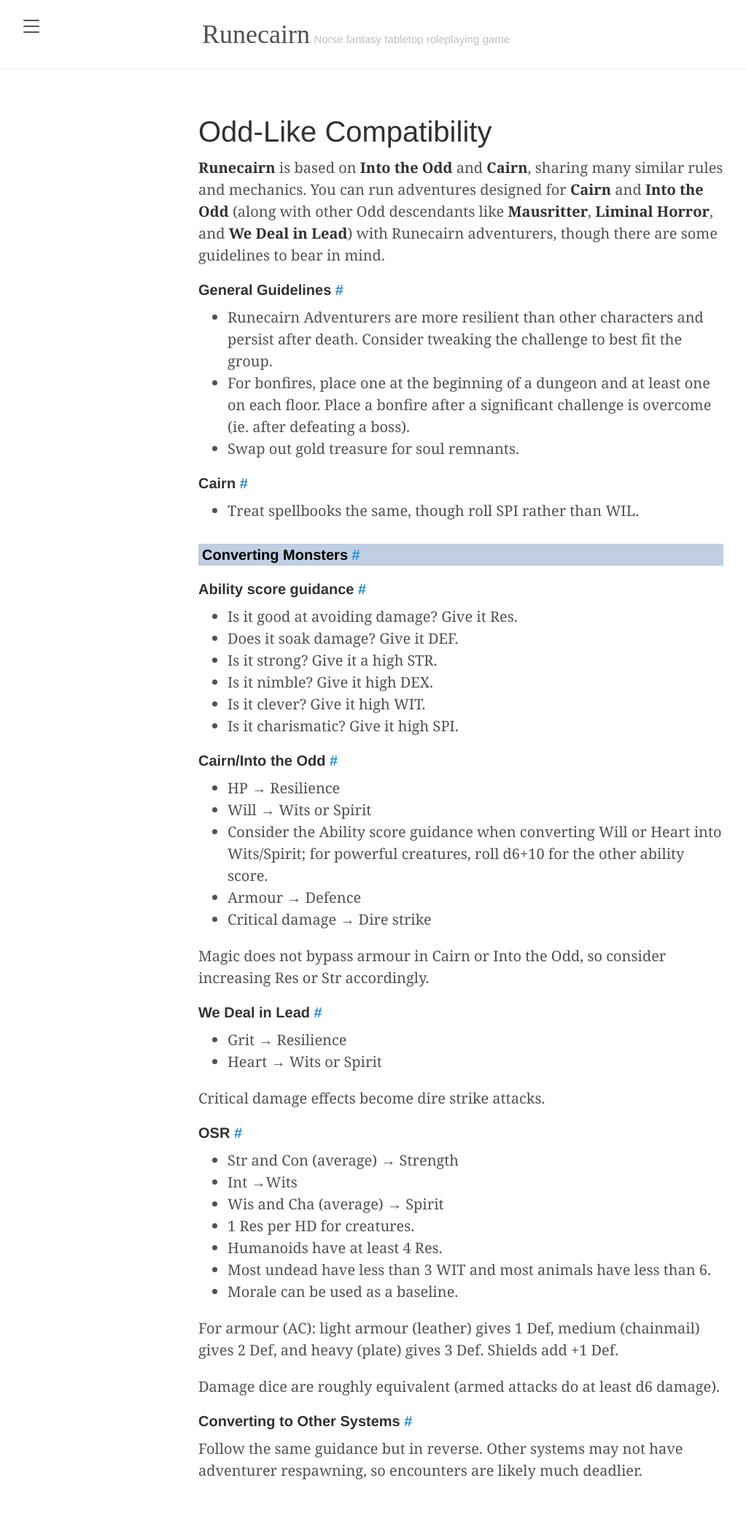
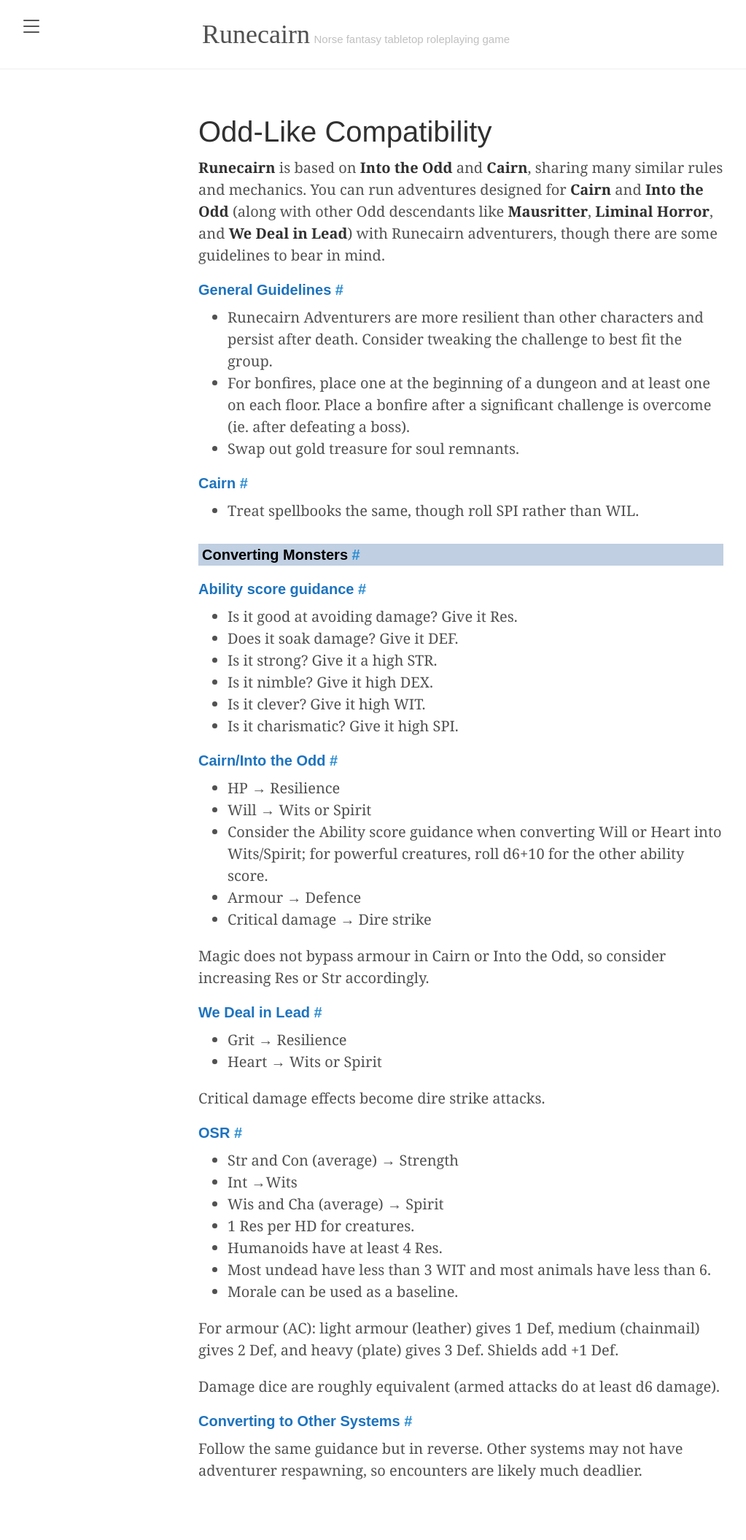
Before and after one commit to byodinsbeardrpg/byodinsbeardrpg.github.io, a Jekyll site: the page built from compatibility.md, in a window 1280 px wide. Shown: the whole page at 73% size, without its empty margins (8-1031 px from the left). Built offline with Jekyll 4.4.1, drawn with Linux system fonts in a browser that asks for light colours; some web fonts are replaced.

Commit message:
Font change to Gandur

```diff
--- a/public/css/lanyon.css
+++ b/public/css/lanyon.css
@@ -46,9 +46,9 @@
 }
 
 h2, h3, h4, h5, h6 {
-  font-family: "Futura PT", futura-pt-bold, Helvetica, Arial, sans-serif;
+  font-family: "gandur-new", sans-serif;
   font-weight: 700;
-  color: #313131;
+  color: #1D73BF;
   font-size: 20px;
 }
 
```
